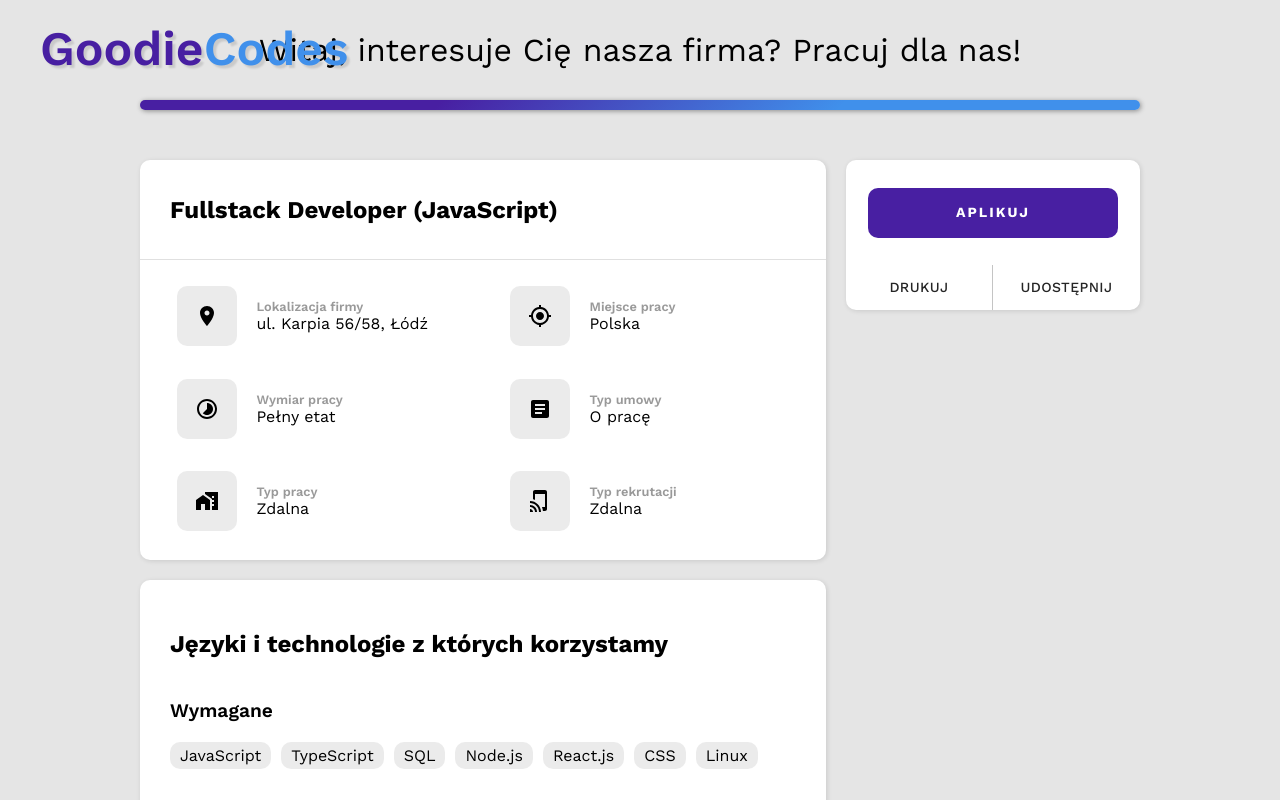
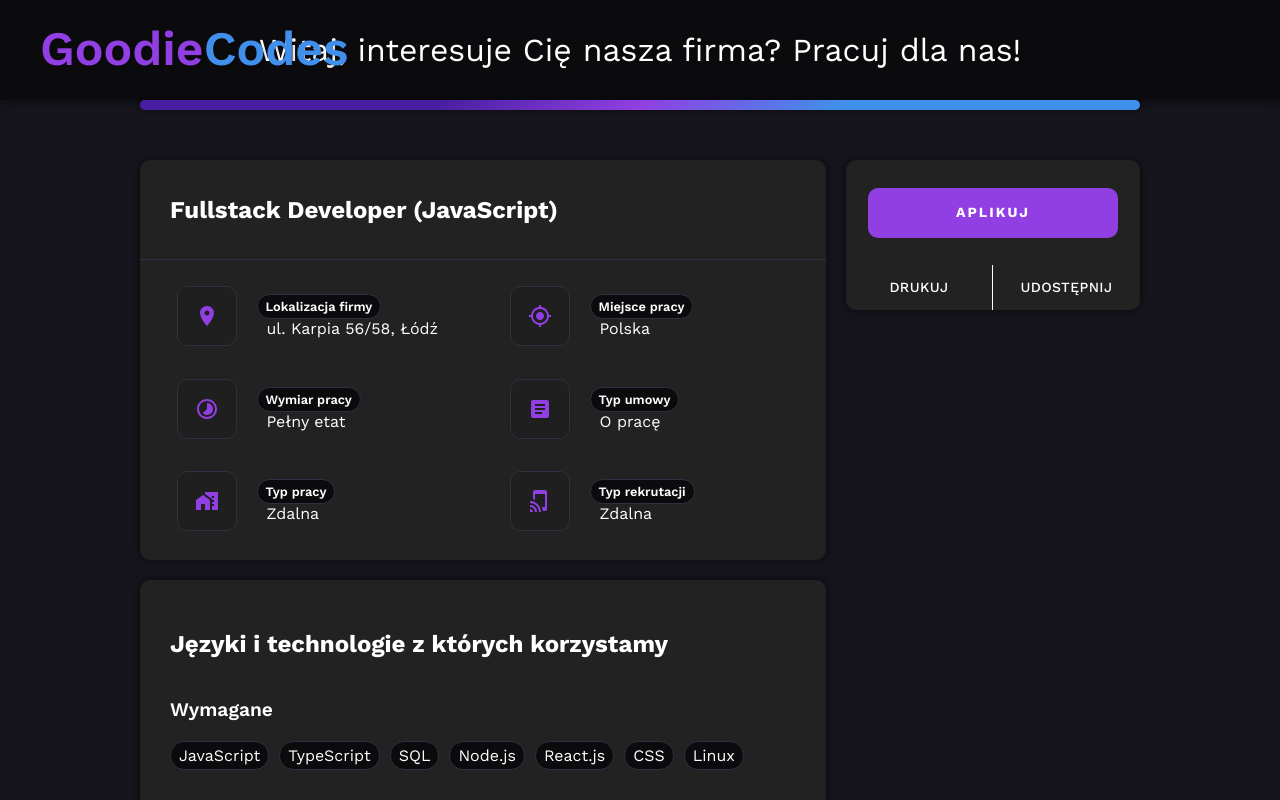
Before and after one commit to kvbakwk/Beauxbatons, a React (Create React App) app: page / in a window 1280 px wide. Shown: the top 800 px of the page. Built offline with nearby package versions, Linux system fonts and the light colour scheme.

Commit message:
dark mode style

```diff
--- a/src/components/Offer.jsx
+++ b/src/components/Offer.jsx
@@ -19,27 +19,27 @@ const Offer = () => {
                 <div className="header"> Fullstack Developer (JavaScript) </div>
                 <div className="parameters">
                     <OfferParameter
-                        icon={<LocationOnIcon />}
+                        icon={<LocationOnIcon sx={{ color: '#913fe2' }} />}
                         title='Lokalizacja firmy'
                         desc='ul. Karpia 56/58, Łódź' />
                     <OfferParameter
-                        icon={<TimelapseIcon />}
+                        icon={<TimelapseIcon sx={{ color: '#913fe2' }} />}
                         title='Wymiar pracy'
                         desc='Pełny etat' />
                     <OfferParameter
-                        icon={<MapsHomeWorkIcon />}
+                        icon={<MapsHomeWorkIcon sx={{ color: '#913fe2' }} />}
                         title='Typ pracy'
                         desc='Zdalna' />
                     <OfferParameter
-                        icon={<MyLocationIcon />}
+                        icon={<MyLocationIcon sx={{ color: '#913fe2' }} />}
                         title='Miejsce pracy'
                         desc='Polska' />
                     <OfferParameter
-                        icon={<ArticleIcon />}
+                        icon={<ArticleIcon sx={{ color: '#913fe2' }} />}
                         title='Typ umowy'
                         desc='O pracę' />
                     <OfferParameter
-                        icon={<TapAndPlayIcon />}
+                        icon={<TapAndPlayIcon sx={{ color: '#913fe2' }} />}
                         title='Typ rekrutacji'
                         desc='Zdalna' />
                 </div>
@@ -81,23 +81,23 @@ const Offer = () => {
                 <div className="title">Nasze wymagania</div>
                 <div className="required">
                     <OfferRequirement
-                        icon={<ErrorOutlineIcon sx={{ color: '#481fa2' }} />}
+                        icon={<ErrorOutlineIcon sx={{ color: '#913fe2' }} />}
                         requirement='6 miesięcy doświadczenia w implementacji i wdrażaniu rozwiązań webowych w oparciu o React.js'
                     />
                     <OfferRequirement
-                        icon={<ErrorOutlineIcon sx={{ color: '#481fa2' }} />}
+                        icon={<ErrorOutlineIcon sx={{ color: '#913fe2' }} />}
                         requirement='znajomość języka TypeScript, pozwalająca sprawnie odczytywać program w nim napisany'
                     />
                     <OfferRequirement
-                        icon={<ErrorOutlineIcon sx={{ color: '#481fa2' }} />}
+                        icon={<ErrorOutlineIcon sx={{ color: '#913fe2' }} />}
                         requirement='zaawansowana umięjętność korzystania z CSS'
                     />
                     <OfferRequirement
-                        icon={<ErrorOutlineIcon sx={{ color: '#481fa2' }} />}
+                        icon={<ErrorOutlineIcon sx={{ color: '#913fe2' }} />}
                         requirement='podstawowa umięjętność obsługi systemów Linux z poziomu terminalu'
                     />
                     <OfferRequirement
-                        icon={<ErrorOutlineIcon sx={{ color: '#481fa2' }} />}
+                        icon={<ErrorOutlineIcon sx={{ color: '#913fe2' }} />}
                         requirement='podstawowa umięjętność posługiwania się SQL'
                     />
                 </div>
--- a/src/styles/header.css
+++ b/src/styles/header.css
@@ -5,6 +5,10 @@
 
     width: 100%;
     height: 100px;
+
+    background: #0b0a0d;
+
+    box-shadow: 1px 1px 10px rgba(0, 0, 0, .6);
 }
 
 .header main .logo {
@@ -18,7 +22,7 @@
     justify-content: flex-start;
     align-items: center;
 
-    color: #481fa2;
+    color: #913fe2;
     font-size: 3rem;
     font-weight: 600;
     text-shadow: 3px 3px 2px rgba(0, 0, 0, .12);
@@ -48,7 +52,7 @@
     justify-content: center;
     align-items: center;
 
-    color: #000;
+    color: #fff;
     font-size: 2rem;
 
     width: 100%;
@@ -61,6 +65,6 @@
     margin: 0 auto;
 
     border-radius: 10px;
-    background: linear-gradient(135deg, #481fa2 30%, #4090eb 70%);
+    background: linear-gradient(135deg, #481fa2 30%, #913fe2, #4090eb 70%);
     box-shadow: 1px 1px 5px rgba(0, 0, 0, .40);
 }
--- a/src/styles/index.css
+++ b/src/styles/index.css
@@ -9,9 +9,10 @@ body {
   font-family: 'Work Sans', -apple-system, BlinkMacSystemFont, 'Segoe UI', 'Roboto', 'Oxygen',
     'Ubuntu', 'Cantarell', 'Fira Sans', 'Droid Sans', 'Helvetica Neue',
     sans-serif;
+  color: #fff;
   -webkit-font-smoothing: antialiased;
   -moz-osx-font-smoothing: grayscale;
-  background-color: rgba(0, 0, 0, .1);
+  background: #16151d;
 }
 
 code {
--- a/src/styles/main.css
+++ b/src/styles/main.css
@@ -19,9 +19,10 @@
     width: 100%;
     height: 150px;
 
-    background-color: #fff;
+    background: #222;
     border-radius: 10px;
-    box-shadow: 1px 1px 5px rgba(0, 0, 0, .12);
+
+    box-shadow: 0 0 10px rgba(0, 0, 0, 0.6);
 }
 
 .main .application .app-button {
@@ -44,7 +45,7 @@
     height: 50px;
 
     border-radius: 10px;
-    background-color: #481fa2;
+    background-color: #913fe2;
 }
 
 .main .application .app-button button:hover {
@@ -65,7 +66,7 @@
 }
 
 .main .application .options div button {
-    color: #252525;
+    color: #fff;
     font-family: 'Work Sans', -apple-system, BlinkMacSystemFont, 'Segoe UI', 'Roboto', 'Oxygen',
         'Ubuntu', 'Cantarell', 'Fira Sans', 'Droid Sans', 'Helvetica Neue',
         sans-serif;
@@ -74,7 +75,7 @@
 }
 
 .main .application .options div button:first-child {
-    border-color: #25252544;
+    border-color: #fff;
     border-top-left-radius: 0;
     border-bottom-left-radius: 10px;
 }
@@ -85,5 +86,5 @@
 }
 
 .main .application .options div button:hover {
-    background-color: #25252511;
+    background-color: #303030;
 }
--- a/src/styles/offer.css
+++ b/src/styles/offer.css
@@ -8,8 +8,8 @@
 }
 
 .offer>.element {
-    background-color: #fff;
-    box-shadow: 1px 1px 5px rgba(0, 0, 0, .12);
+    background-color: #222;
+    box-shadow: 0 0 10px rgba(0, 0, 0, 0.6);
     border-radius: 10px;
 }
 
@@ -37,7 +37,7 @@
     height: 100%;
     padding-left: 30px;
 
-    border-bottom: 1px solid rgba(0, 0, 0, .12);
+    border-bottom: 1px solid #312f40;
 }
 
 .offer .general .parameters {
@@ -71,6 +71,7 @@
 
     background-color: rgba(0, 0, 0, .08);
     border-radius: 10px;
+    border: 1px solid #312f40;
 }
 
 .offer .general .parameters .text {
@@ -87,15 +88,23 @@
 }
 
 .offer .general .parameters .text .title {
-    color: rgba(0, 0, 0, .4);
+    padding: 4px 8px 4px 8px;
+
+    border-radius: 14px;
+    border: 1px solid #312f40;
+    background: #0b0a0d;
+
+    color: #fff;
     font-size: .8rem;
     font-weight: 600;
 }
 
 .offer .general .parameters .text .desc {
-    color: #000;
+    color: #fff;
     font-size: 1rem;
     font-weight: 400;
+
+    padding: 0 10px 0 10px;
 }
 
 
@@ -138,10 +147,11 @@
 }
 
 .offer .tech .techs .element {
-    padding: 4px 10px;
+    padding: 4px 8px 4px 8px;
 
-    border-radius: 10px;
-    background-color: rgba(0, 0, 0, .08);
+    border-radius: 14px;
+    border: 1px solid #312f40;
+    background: #0b0a0d;
 }
 
 
```
